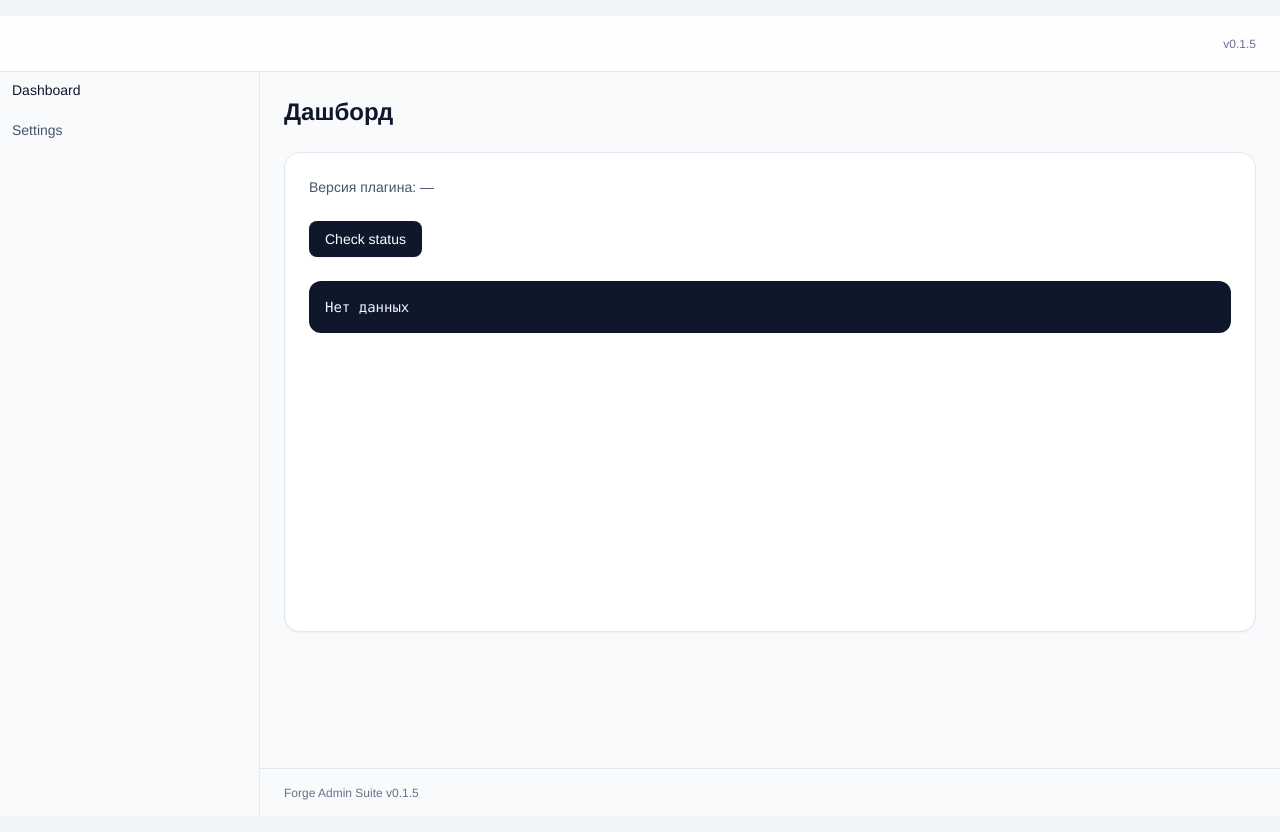
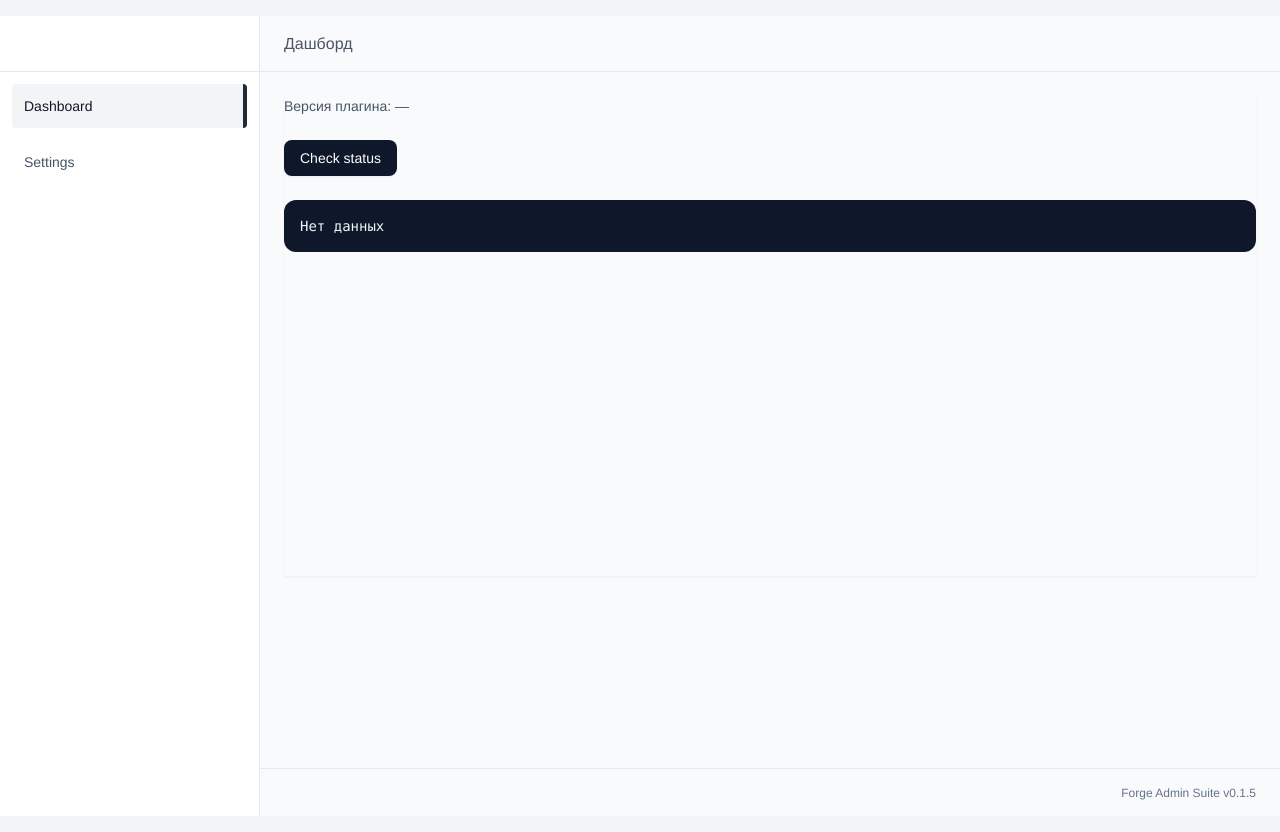
Before and after one commit to DmitriyLavrisiuk/wp-forge-admin-suite, a React app in the folder dev/ui/: page /#/ in a window 1280 px wide. Built offline with nearby package versions, Linux system fonts and the light colour scheme; the HTML template or start-up script is replaced by a standard one.

Commit message:
feat(ui): redesign admin layout and navigation (v0.1.5)

```diff
--- a/dev/ui/src/components/layout/AppFooter.tsx
+++ b/dev/ui/src/components/layout/AppFooter.tsx
@@ -3,7 +3,7 @@ export default function AppFooter() {
 
   return (
     <footer className="border-t border-slate-200 px-6">
-      <div className="flex h-12 items-center text-xs text-slate-500">
+      <div className="flex h-12 items-center justify-end text-xs text-slate-500">
         Forge Admin Suite v{version}
       </div>
     </footer>
--- a/dev/ui/src/components/layout/AppHeader.tsx
+++ b/dev/ui/src/components/layout/AppHeader.tsx
@@ -1,10 +1,15 @@
+import { useLocation } from "react-router-dom";
+import { routes } from "../../app/routes";
+
 export default function AppHeader() {
-  const version = window.forgeAdminSuite?.version ?? "0.1.5";
+  const location = useLocation();
+  const currentRoute = routes.find((route) => route.path === location.pathname);
+  const title = currentRoute?.pageTitle ?? "";
 
   return (
-    <header className="col-span-2 border-b border-slate-200 bg-white/90 px-6">
-      <div className="flex h-14 items-center justify-end">
-        <span className="text-xs text-slate-500">v{version}</span>
+    <header className="border-b border-slate-200 px-6">
+      <div className="flex h-14 items-center justify-start">
+        <h2 className="text-base font-normal text-gray-600">{title}</h2>
       </div>
     </header>
   );
--- a/dev/ui/src/components/layout/AppShell.tsx
+++ b/dev/ui/src/components/layout/AppShell.tsx
@@ -2,7 +2,6 @@ import { type ReactNode } from "react";
 import AppFooter from "./AppFooter";
 import AppHeader from "./AppHeader";
 import AppSidebar from "./AppSidebar";
-import MainHeader from "./MainHeader";
 
 type AppShellProps = {
   children: ReactNode;
@@ -12,12 +11,9 @@ export default function AppShell({ children }: AppShellProps) {
   return (
     <div className="min-h-screen bg-slate-50">
       <div className="grid min-h-screen grid-cols-[260px_1fr] grid-rows-[56px_1fr_48px]">
+        <AppSidebar />
         <AppHeader />
-        <AppSidebar />
-        <main className="px-6 py-6">
-          <MainHeader />
-          {children}
-        </main>
+        <main className="px-6 py-6">{children}</main>
         <AppFooter />
       </div>
     </div>
--- a/dev/ui/src/components/layout/AppSidebar.tsx
+++ b/dev/ui/src/components/layout/AppSidebar.tsx
@@ -2,7 +2,10 @@ import Nav from "../nav/Nav";
 
 export default function AppSidebar() {
   return (
-    <aside className="row-span-2 border-r border-slate-200">
+    <aside className="row-span-3 border-r border-slate-200 bg-white">
+      <div className="border-b border-slate-200 px-6 flex h-14 items-center justify-start">
+          <h2 className="text-base font-medium text-gray-600"></h2>
+      </div>
       <Nav />
     </aside>
   );
--- a/dev/ui/src/components/layout/MainHeader.tsx
+++ /dev/null
@@ -1,14 +0,0 @@
-import { useLocation } from "react-router-dom";
-import { routes } from "../../app/routes";
-
-export default function MainHeader() {
-  const location = useLocation();
-  const currentRoute = routes.find((route) => route.path === location.pathname);
-  const title = currentRoute?.pageTitle ?? "";
-
-  return (
-    <div className="mb-6">
-      <h2 className="text-2xl font-semibold text-slate-900">{title}</h2>
-    </div>
-  );
-}
--- a/dev/ui/src/components/nav/Nav.tsx
+++ b/dev/ui/src/components/nav/Nav.tsx
@@ -6,9 +6,9 @@ export default function Nav() {
 
   return (
     <nav>
-      <ul className="space-y-1">
+      <ul>
         {navRoutes.map((route) => (
-          <li key={route.path}>
+          <li key={route.path} className="m-3">
             <NavItem to={route.path} label={route.navLabel ?? route.pageTitle} />
           </li>
         ))}
--- a/dev/ui/src/components/nav/NavItem.tsx
+++ b/dev/ui/src/components/nav/NavItem.tsx
@@ -8,8 +8,11 @@ type NavItemProps = {
 export default function NavItem({ to, label }: NavItemProps) {
   const getLinkClass = ({ isActive }: { isActive: boolean }) =>
     [
-      "block rounded-md px-3 py-2 text-sm font-medium transition",
-      isActive ? "text-slate-900" : "text-slate-600 hover:text-slate-900",
+      "m-0 py-3 block w-full px-3 py-2 text-left text-sm font-medium transition",
+      "rounded focus:outline-hidden focus:shadow-none",
+      isActive
+        ? "bg-gray-100 text-slate-900 border-r-4 border-gray-800"
+        : "bg-transparent text-slate-600 border-r-0 hover:bg-slate-100 hover:text-slate-900",
     ].join(" ");
 
   return (
--- a/dev/ui/src/pages/DashboardPage.tsx
+++ b/dev/ui/src/pages/DashboardPage.tsx
@@ -43,7 +43,7 @@ export default function DashboardPage() {
   };
 
   return (
-    <div className="min-h-[60vh] rounded-2xl border border-slate-200 bg-white p-6 shadow-sm">
+    <div className="min-h-[60vh] shadow-sm">
       <div className="mb-6">
         <p className="text-sm text-slate-600">
           Версия плагина: {window.forgeAdminSuite?.version ?? "—"}
--- a/dev/ui/src/pages/SettingsPage.tsx
+++ b/dev/ui/src/pages/SettingsPage.tsx
@@ -2,7 +2,7 @@ import Button from "../components/ui/button";
 
 export default function SettingsPage() {
   return (
-    <div className="min-h-[60vh] rounded-2xl border border-slate-200 bg-white p-6 shadow-sm">
+    <div className="min-h-[60vh] shadow-sm">
       <div className="mb-6">
         <p className="text-sm text-slate-600">
           Скоро здесь будут настройки плагина.
```
Also changed, not shown: 3 other files (tests, documents, lock files or other folders).
